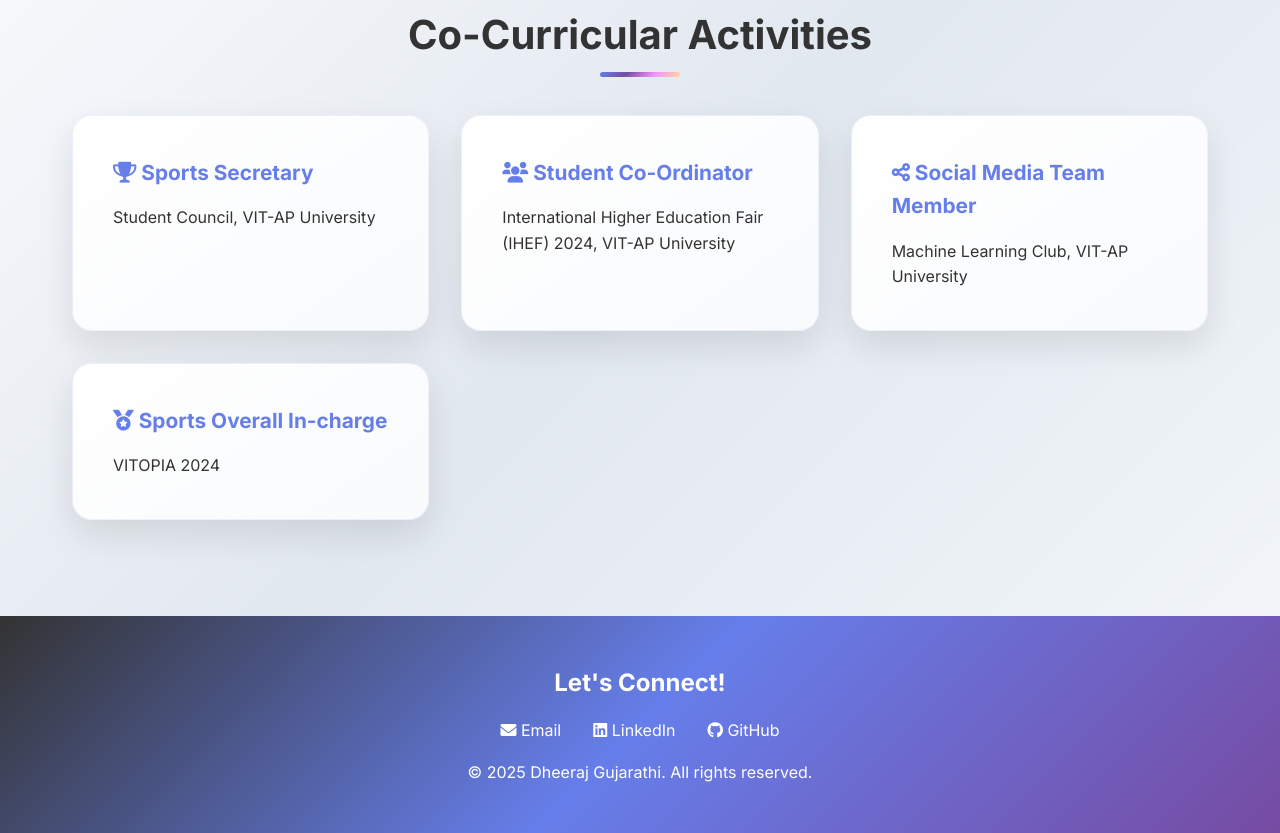
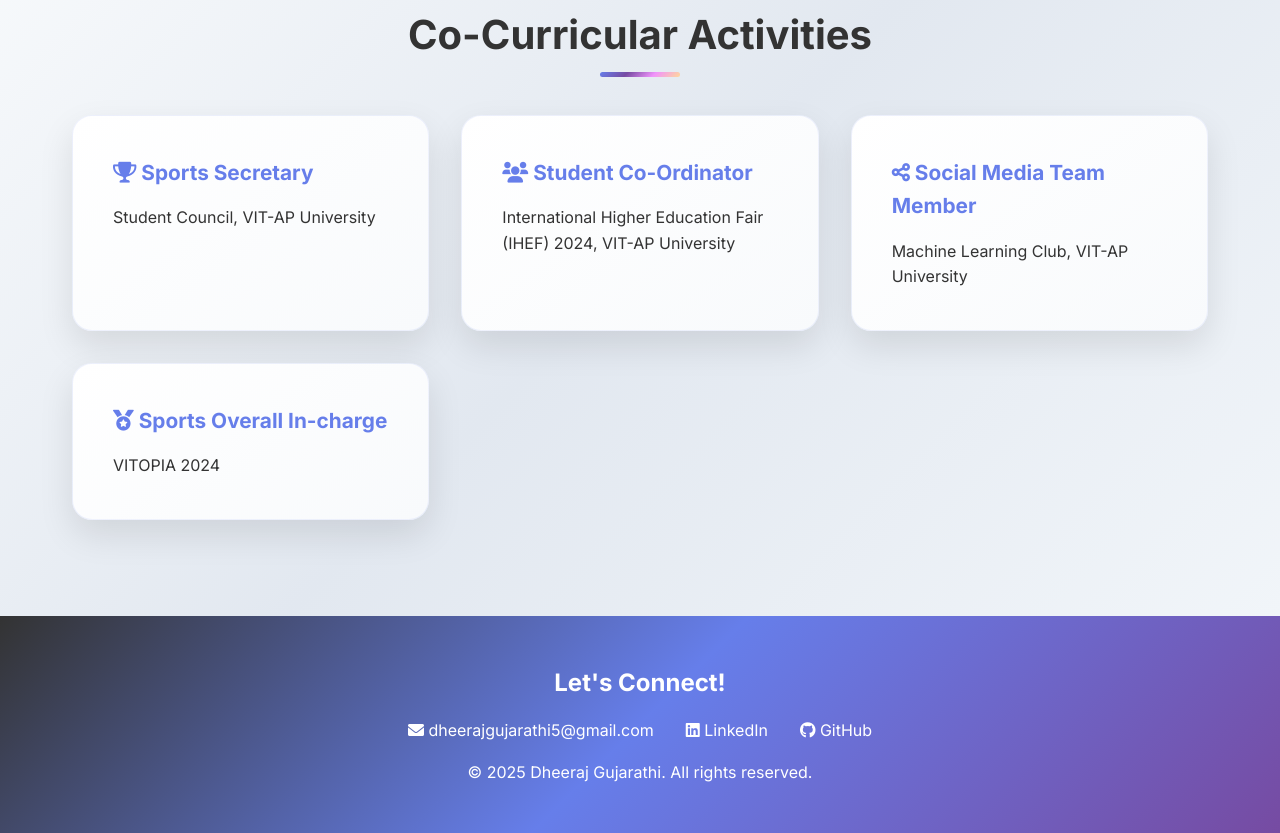
Before and after one commit to DheerajGujarathi/portfolio1, a plain HTML site: page index.html in a window 1280 px wide. Shown: the part 4661-5494 px from the top of the page. Drawn offline with Linux system fonts and the light colour scheme.

Commit message:
contact updated

```diff
--- a/index.html
+++ b/index.html
@@ -940,13 +940,13 @@
         <div class="container">
             <h2 style="margin-bottom: 1rem;">Let's Connect!</h2>
             <div style="display: flex; justify-content: center; gap: 2rem; margin-bottom: 1rem; flex-wrap: wrap;">
-                <a href="mailto:dheerajgujarathi5@gmail.com" style="color: white; text-decoration: none;">
-                    <i class="fas fa-envelope"></i> Email
+                <a href="mailto:dheerajgujarathi5@gmail.com" style="color: white; text-decoration: none; transition: transform 0.3s ease;">
+                    <i class="fas fa-envelope"></i> dheerajgujarathi5@gmail.com
                 </a>
-                <a href="#" style="color: white; text-decoration: none;">
+                <a href="https://www.linkedin.com/in/dheeraj-gujarathi-073230275/" target="_blank" style="color: white; text-decoration: none; transition: transform 0.3s ease;">
                     <i class="fab fa-linkedin"></i> LinkedIn
                 </a>
-                <a href="#" style="color: white; text-decoration: none;">
+                <a href="https://github.com/DheerajGujarathi" target="_blank" style="color: white; text-decoration: none; transition: transform 0.3s ease;">
                     <i class="fab fa-github"></i> GitHub
                 </a>
             </div>
```
